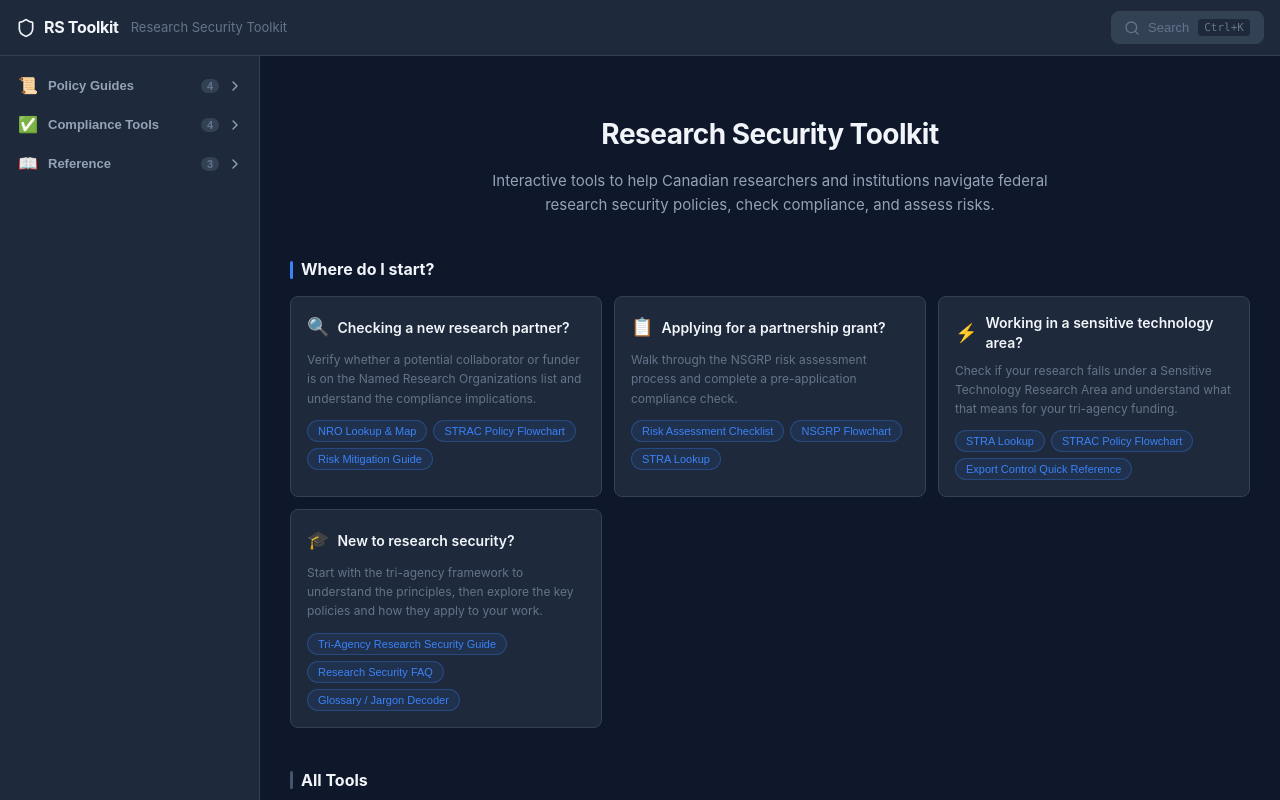
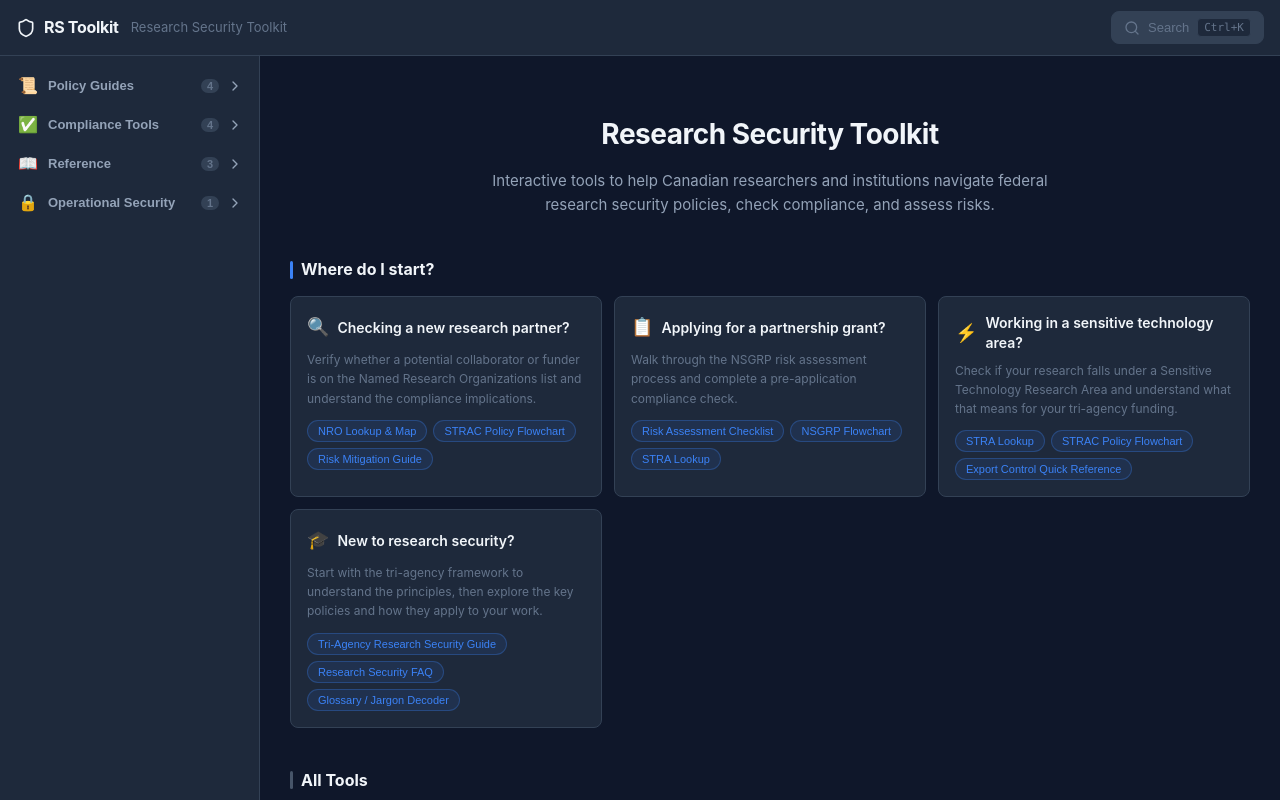
Before and after one commit to seawaydigital/RSToolkit, a React (Vite) app: page / in a window 1280 px wide. Built offline with nearby package versions, Linux system fonts and the light colour scheme.

Commit message:
feat: register cybersecurity-guide in toolRegistry and App.jsx
Co-Authored-By: Claude Sonnet 4.6 <noreply@anthropic.com>

```diff
--- a/src/App.jsx
+++ b/src/App.jsx
@@ -19,6 +19,7 @@ const TOOL_COMPONENTS = {
   'export-control': lazy(() => import('./tools/reference/ExportControl')),
   'glossary': lazy(() => import('./tools/reference/Glossary')),
   'faq': lazy(() => import('./tools/reference/Faq')),
+  'cybersecurity-guide': lazy(() => import('./tools/operational-security/CybersecurityGuide')),
 };
 
 function getHashRoute() {
--- a/src/data/toolRegistry.js
+++ b/src/data/toolRegistry.js
@@ -114,6 +114,23 @@ export const CATEGORIES = [
       },
     ],
   },
+  {
+    id: 'operational-security',
+    label: 'Operational Security',
+    emoji: '🔒',
+    primary: true,
+    description: 'Day-to-day security practices for protecting research data, devices, and accounts',
+    tools: [
+      {
+        id: 'cybersecurity-guide',
+        name: 'Cybersecurity Best Practices',
+        slug: 'cybersecurity-guide',
+        description: 'Plain-language guide to personal and operational security hygiene — 2FA, encryption, password managers, AI tool risks, and backup rules',
+        tags: ['cybersecurity', 'security', 'encryption', 'passwords', '2fa', 'backup', 'ai', 'devices'],
+        related: ['risk-mitigation', 'stra-lookup'],
+      },
+    ],
+  },
 ];
 
 export const PRIMARY_CATEGORIES = CATEGORIES.filter(c => c.primary);
```
